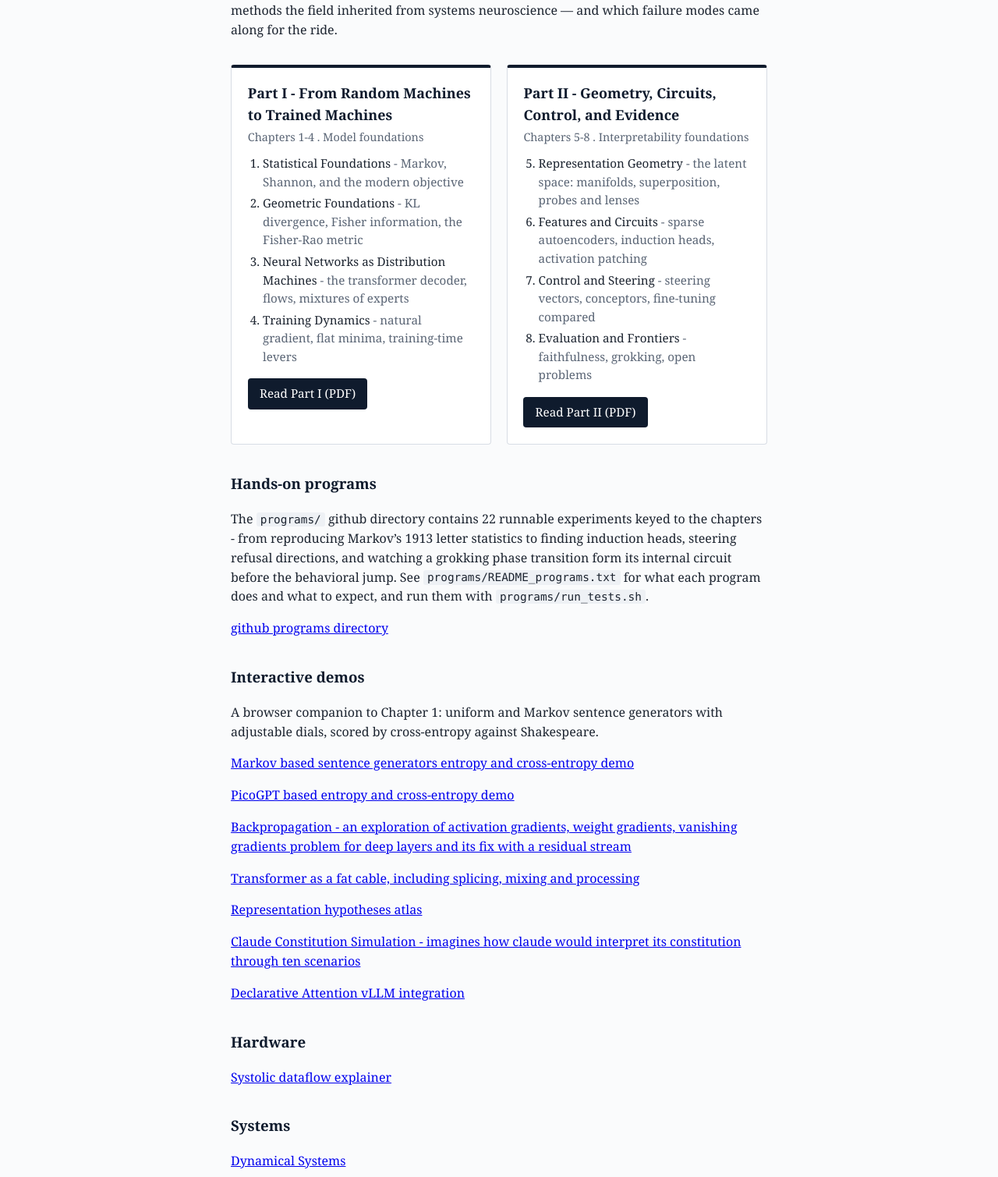
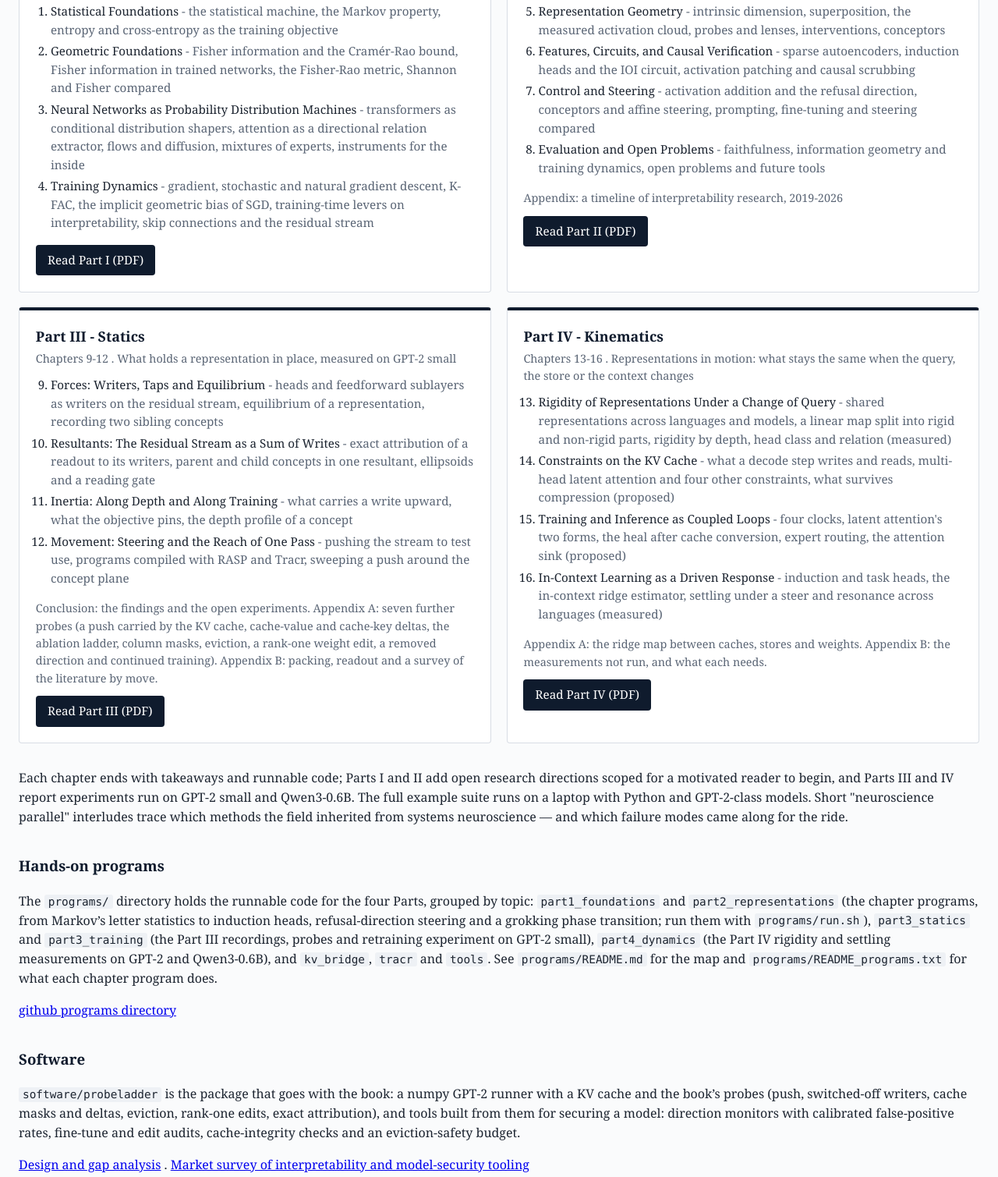
Before and after one commit to ruchirtewari/ruchirtewari.github.io, a plain HTML site: page index.html in a window 1280 px wide. Shown: the part 539-2048 px from the top of the page at 78% size. Drawn offline with Linux system fonts and the light colour scheme.

Commit message:
update index.html

```diff
--- a/index.html
+++ b/index.html
@@ -21,7 +21,7 @@
   header p.sub { margin: 0; color: #b9c4d6; font-size: 1.05rem; }
   header p.author { margin: 1.1rem 0 0; font-size: .95rem; }
   header a { color: #cfd9ea; }
-  main { max-width: 46rem; margin: 0 auto; padding: 2rem 1.5rem 3rem; }
+  main { max-width: 80rem; margin: 0 auto; padding: 2rem 1.5rem 3rem; }
   p.lead { font-size: 1.06rem; }
   .parts { display: grid; grid-template-columns: 1fr 1fr; gap: 1.2rem; margin: 2rem 0; }
   @media (max-width: 40rem) { .parts { grid-template-columns: 1fr; } }
@@ -52,18 +52,18 @@
 
 <header>
   <h1>Introduction to Neural Network Interpretability</h1>
-  <p class="sub">A structured, hands-on guide in two parts - from random machines to the inside of trained ones</p>
+  <p class="sub">A structured, hands-on guide in four parts - from random machines to the inside of trained ones</p>
   <p class="author">Ruchir Tewari <a href="mailto:ruchirtewari@gmail.com">ruchirtewari@gmail.com</a></p>
 </header>
 
 <main>
 
 <p class="lead">
-Interpretability research moves fast. But the questions underneath it haven't changed: What kind of mathematical object is a network's internal state ? Can we name its parts and trace the wiring between them? If concepts live as directions in activation space, can we steer them? And when someone offers an explanation, how do we know it describes the machine — rather than a story that merely sounds plausible to us? This book builds the foundations for those questions from first principles, then carries them to approach the research frontier.
-</p>
-
-<p>
-Every chapter ends with takeaways, open research directions scoped for a motivated reader to begin, and runnable code. The full example suite runs on a laptop with Python, PyTorch, and GPT-2-class models. Short "neuroscience parallel" interludes trace which methods the field inherited from systems neuroscience — and which failure modes came along for the ride.
+This book takes a close look at neural networks and their interpretability, with an objective of understanding model mechanics.
+It goes from mathematical foundations in Part I, to Representation geometry, Circuits, Control in Part II. Then it imposes the framework of Statics and Dynamics
+in Parts III and IV to interpret the internal static representations and dynamic representation changes at inference, closing with an analysis of in-context learning.
+Each book has a number of figures and detailed references to aid understanding visually and gives neuroscience parallels and pointers for further researh.
+Several experiments are performed on small LLMs and their detailed probes and experiment setups are described in Parts III and IV with annotated figures.
 </p>
 
 <div class="parts">
@@ -71,10 +71,10 @@ Every chapter ends with takeaways, open research directions scoped for a motivat
     <h2>Part I - From Random Machines to Trained Machines</h2>
     <p class="range">Chapters 1-4 . Model foundations</p>
     <ol>
-      <li>Statistical Foundations <span>- Markov, Shannon, and the modern objective</span></li>
-      <li>Geometric Foundations <span>- KL divergence, Fisher information, the Fisher-Rao metric</span></li>
-      <li>Neural Networks as Distribution Machines <span>- the transformer decoder, flows, mixtures of experts</span></li>
-      <li>Training Dynamics <span>- natural gradient, flat minima, training-time levers</span></li>
+      <li>Statistical Foundations <span>- the statistical machine, the Markov property, entropy and cross-entropy as the training objective</span></li>
+      <li>Geometric Foundations <span>- Fisher information and the Cram&eacute;r-Rao bound, Fisher information in trained networks, the Fisher-Rao metric, Shannon and Fisher compared</span></li>
+      <li>Neural Networks as Probability Distribution Machines <span>- transformers as conditional distribution shapers, attention as a directional relation extractor, flows and diffusion, mixtures of experts, instruments for the inside</span></li>
+      <li>Training Dynamics <span>- gradient, stochastic and natural gradient descent, K-FAC, the implicit geometric bias of SGD, training-time levers on interpretability, skip connections and the residual stream</span></li>
     </ol>
     <a class="pdf" href="book1/interp_book1.pdf">Read Part I (PDF)</a>
   </section>
@@ -83,26 +83,73 @@ Every chapter ends with takeaways, open research directions scoped for a motivat
     <h2>Part II - Geometry, Circuits, Control, and Evidence</h2>
     <p class="range">Chapters 5-8 . Interpretability foundations</p>
     <ol start="5">
-      <li>Representation Geometry <span>- the latent space: manifolds, superposition, probes and lenses</span></li>
-      <li>Features and Circuits <span>- sparse autoencoders, induction heads, activation patching</span></li>
-      <li>Control and Steering <span>- steering vectors, conceptors, fine-tuning compared</span></li>
-      <li>Evaluation and Frontiers <span>- faithfulness, grokking, open problems</span></li>
+      <li>Representation Geometry <span>- intrinsic dimension, superposition, the measured activation cloud, probes and lenses, interventions, conceptors</span></li>
+      <li>Features, Circuits, and Causal Verification <span>- sparse autoencoders, induction heads and the IOI circuit, activation patching and causal scrubbing</span></li>
+      <li>Control and Steering <span>- activation addition and the refusal direction, conceptors and affine steering, prompting, fine-tuning and steering compared</span></li>
+      <li>Evaluation and Open Problems <span>- faithfulness, information geometry and training dynamics, open problems and future tools</span></li>
     </ol>
+    <p class="range">Appendix: a timeline of interpretability research, 2019-2026</p>
     <a class="pdf" href="book2/interp_book2.pdf">Read Part II (PDF)</a>
+  </section>
+
+  <section class="part">
+    <h2>Part III - Statics</h2>
+    <p class="range">Chapters 9-12 . What holds a representation in place, measured on GPT-2 small</p>
+    <ol start="9">
+      <li>Forces: Writers, Taps and Equilibrium <span>- heads and feedforward sublayers as writers on the residual stream, equilibrium of a representation, recording two sibling concepts</span></li>
+      <li>Resultants: The Residual Stream as a Sum of Writes <span>- exact attribution of a readout to its writers, parent and child concepts in one resultant, ellipsoids and a reading gate</span></li>
+      <li>Inertia: Along Depth and Along Training <span>- what carries a write upward, what the objective pins, the depth profile of a concept</span></li>
+      <li>Movement: Steering and the Reach of One Pass <span>- pushing the stream to test use, programs compiled with RASP and Tracr, sweeping a push around the concept plane</span></li>
+    </ol>
+    <p class="range">Conclusion: the findings and the open experiments. Appendix A: seven further probes (a push carried by the KV cache, cache-value and cache-key deltas, the ablation ladder, column masks, eviction, a rank-one weight edit, a removed direction and continued training). Appendix B: packing, readout and a survey of the literature by move.</p>
+    <a class="pdf" href="book3_tonefix/interp_book3.pdf">Read Part III (PDF)</a>
+  </section>
+
+  <section class="part">
+    <h2>Part IV - Kinematics</h2>
+    <p class="range">Chapters 13-16 . Representations in motion: what stays the same when the query, the store or the context changes</p>
+    <ol start="13">
+      <li>Rigidity of Representations Under a Change of Query <span>- shared representations across languages and models, a linear map split into rigid and non-rigid parts, rigidity by depth, head class and relation (measured)</span></li>
+      <li>Constraints on the KV Cache <span>- what a decode step writes and reads, multi-head latent attention and four other constraints, what survives compression (proposed)</span></li>
+      <li>Training and Inference as Coupled Loops <span>- four clocks, latent attention's two forms, the heal after cache conversion, expert routing, the attention sink (proposed)</span></li>
+      <li>In-Context Learning as a Driven Response <span>- induction and task heads, the in-context ridge estimator, settling under a steer and resonance across languages (measured)</span></li>
+    </ol>
+    <p class="range">Appendix A: the ridge map between caches, stores and weights. Appendix B: the measurements not run, and what each needs.</p>
+    <a class="pdf" href="book4_measured/interp_book4.pdf">Read Part IV (PDF)</a>
   </section>
 </div>
 
+<p>
+Each chapter ends with takeaways and runnable code; Parts I and II add open research directions scoped for a motivated reader to begin, and Parts III and IV report experiments run on GPT-2 small and Qwen3-0.6B. The full example suite runs on a laptop with Python and GPT-2-class models. Short "neuroscience parallel" interludes trace which methods the field inherited from systems neuroscience — and which failure modes came along for the ride.
+</p>
+
+
 <h3>Hands-on programs</h3>
 <p>
-The <code>programs/</code> github directory contains 22 runnable experiments
-keyed to the chapters - from reproducing Markov&rsquo;s 1913 letter
-statistics to finding induction heads, steering refusal directions, and
-watching a grokking phase transition form its internal circuit before
-the behavioral jump. See <code>programs/README_programs.txt</code> for
-what each program does and what to expect, and run them with
-<code>programs/run_tests.sh</code>.
+The <code>programs/</code> directory holds the runnable code for the four Parts, grouped by topic:
+<code>part1_foundations</code> and <code>part2_representations</code> (the chapter programs, from
+Markov&rsquo;s letter statistics to induction heads, refusal-direction steering and a grokking phase
+transition; run them with <code>programs/run.sh</code>), <code>part3_statics</code> and
+<code>part3_training</code> (the Part III recordings, probes and retraining experiment on GPT-2 small),
+<code>part4_dynamics</code> (the Part IV rigidity and settling measurements on GPT-2 and Qwen3-0.6B),
+and <code>kv_bridge</code>, <code>tracr</code> and <code>tools</code>. See <code>programs/README.md</code>
+for the map and <code>programs/README_programs.txt</code> for what each chapter program does.
+</p>
 <p>
   <a href="https://ruchirtewari.github.io/programs/">github programs directory</a>
+</p>
+
+<h3>Software</h3>
+<p>
+<code>software/probeladder</code> is the package that goes with the book: a numpy GPT-2 runner with a
+KV cache and the book&rsquo;s probes (push, switched-off writers, cache masks and deltas, eviction,
+rank-one edits, exact attribution), and tools built from them for securing a model: direction monitors
+with calibrated false-positive rates, fine-tune and edit audits, cache-integrity checks and an
+eviction-safety budget.
+</p>
+<p>
+  <a href="software/design_2026-11-17.html">Design and gap analysis</a> .
+  <a href="software/market_survey_2026-11-17.html">Market survey of interpretability and model-security tooling</a>
 </p>
 
 <h3>Interactive demos</h3>
```
